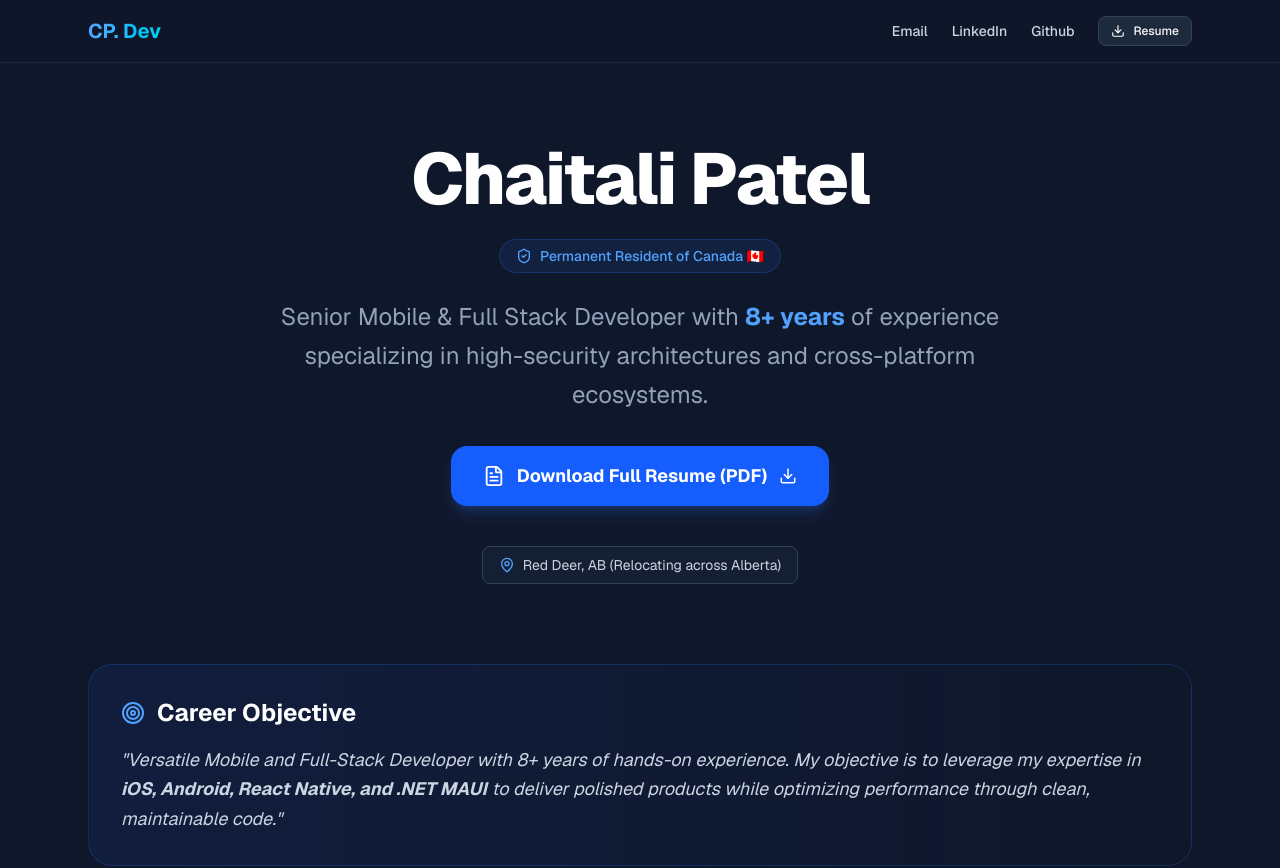
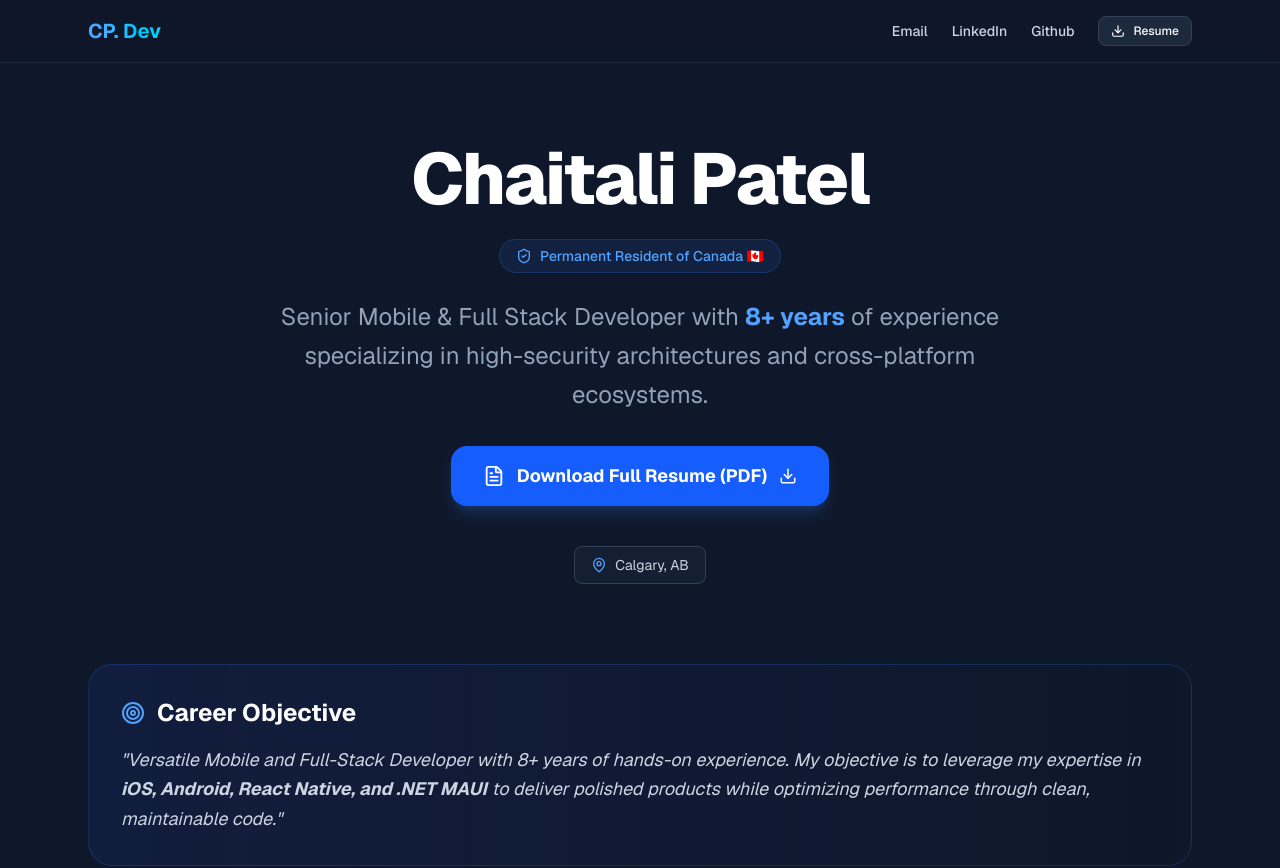
Before and after one commit to sitsiya/chaitali_portfolio, a Next.js app: page / in a window 1280 px wide. Shown: the top 868 px of the page. Built offline with nearby package versions, Linux system fonts and the light colour scheme.

Commit message:
Update page.tsx

```diff
--- a/src/app/page.tsx
+++ b/src/app/page.tsx
@@ -44,7 +44,7 @@ export default function Portfolio() {
           {/* MAIN DOWNLOAD BUTTON */}
           <div className="flex flex-wrap justify-center gap-4 mb-10">
             <a
-              href="/CHAITALI-Resume-2025.pdf"
+              href="/CHAITALI_Resume_2026.pdf"
               download
               className="flex items-center gap-3 bg-blue-600 hover:bg-blue-500 text-white px-8 py-4 rounded-2xl font-bold text-lg transition shadow-lg shadow-blue-500/20 group"
             >
@@ -57,7 +57,7 @@ export default function Portfolio() {
           <div className="flex flex-wrap justify-center gap-4 text-sm">
             <div className="flex items-center gap-2 bg-slate-800/50 px-4 py-2 rounded-lg border border-slate-700">
               <MapPin size={16} className="text-blue-400" />
-              Red Deer, AB (Relocating across Alberta)
+              Calgary, AB
             </div>
           </div>
         </section>
```
